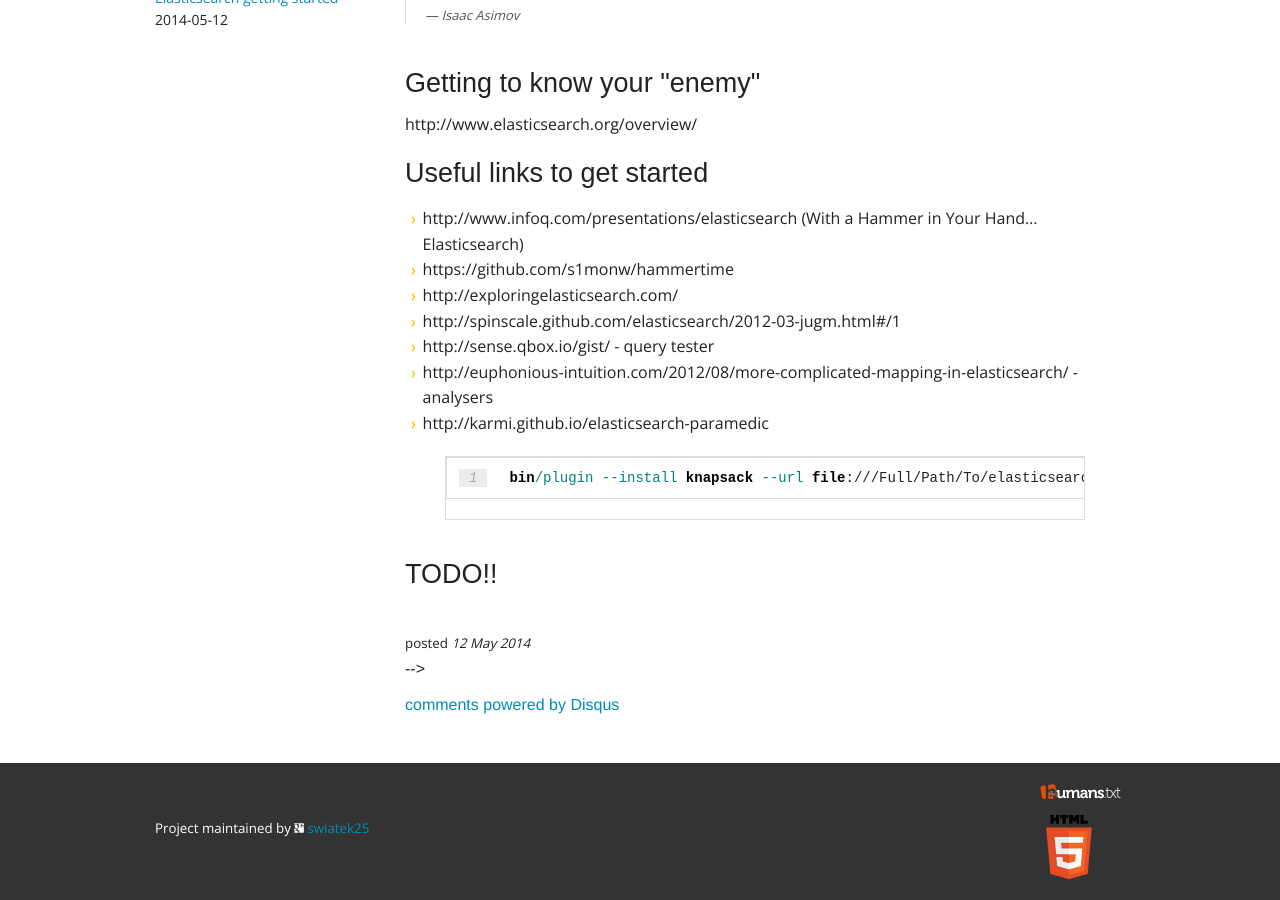
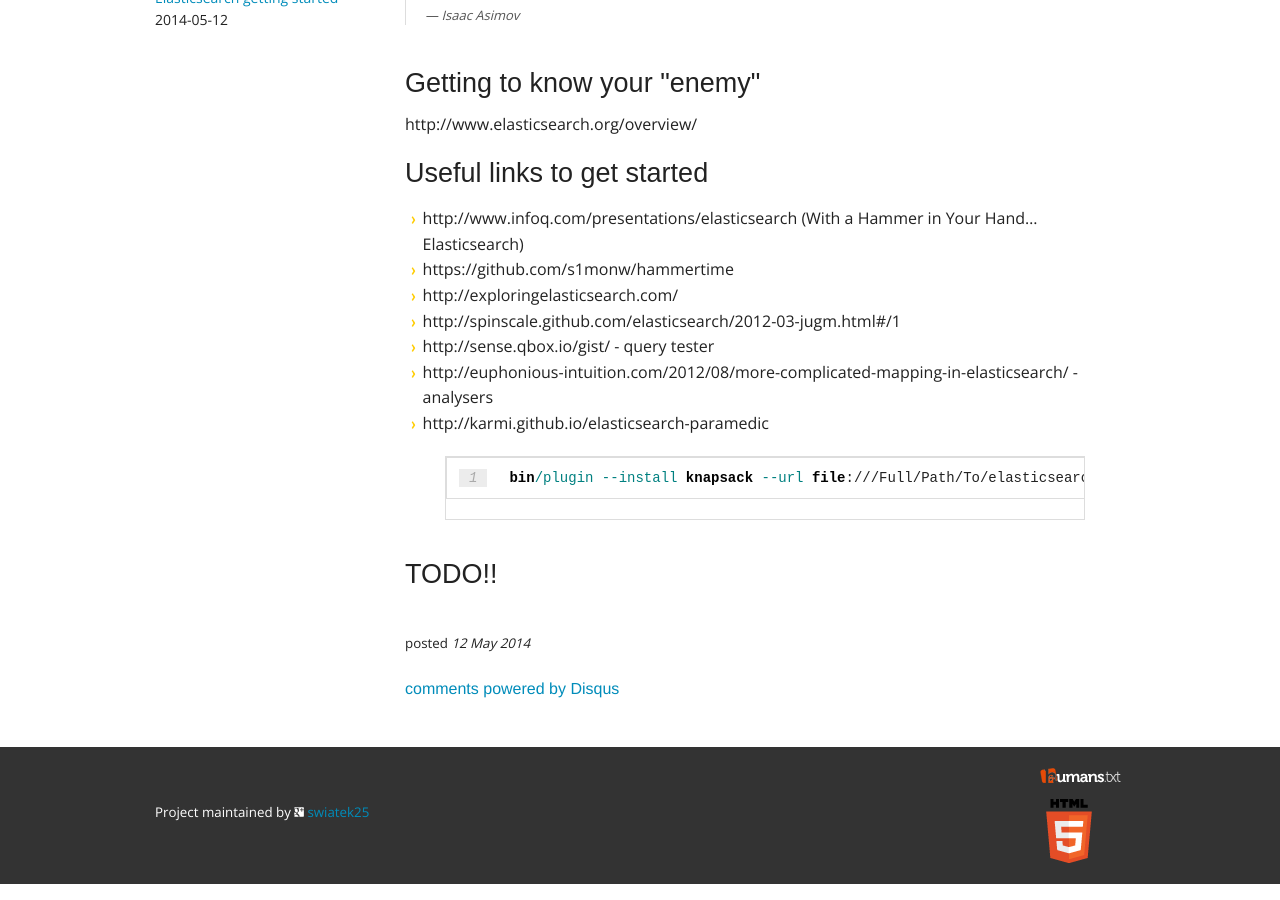
Before and after one commit to kiddo5000/swiatek25.github.io, a Jekyll site: the page built from _posts/2014-05-12-elasticsearch-getting-started.html, in a window 1280 px wide and 900 px high, scrolled down 715 px. Built offline with Jekyll 4.4.1, drawn with Linux system fonts in a browser that asks for light colours; some web fonts are replaced; comment, search, counter and statistics services are not loaded.

```diff
--- a/_layouts/post.html
+++ b/_layouts/post.html
@@ -8,6 +8,6 @@ layout: master
     </div>
     <div class="date">posted <em>{{page.date | date_to_string}}</em></div>
 </div>
-{% if page.comments-shortname %}-->
+{% if page.comments-shortname %}
 	{% include comments.html shortname=page.comments-shortname %}
 {% endif %}
```
